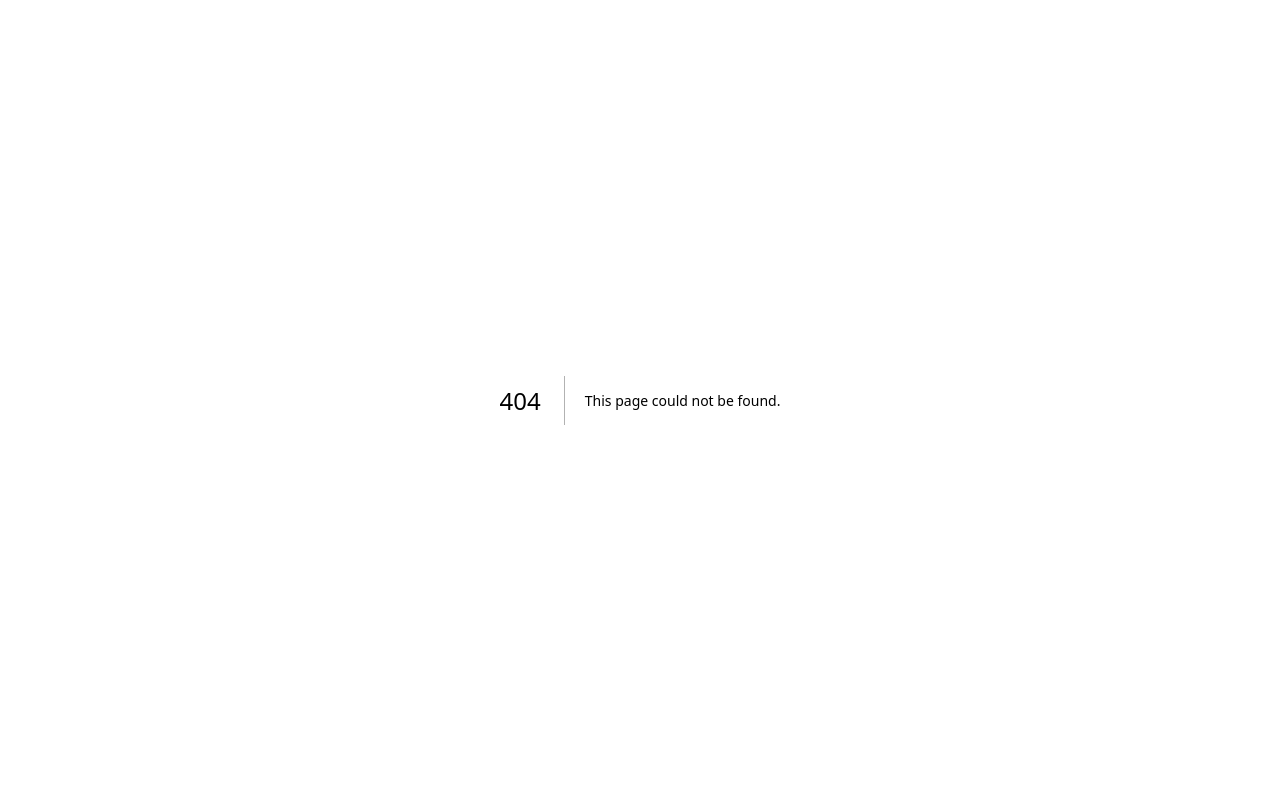
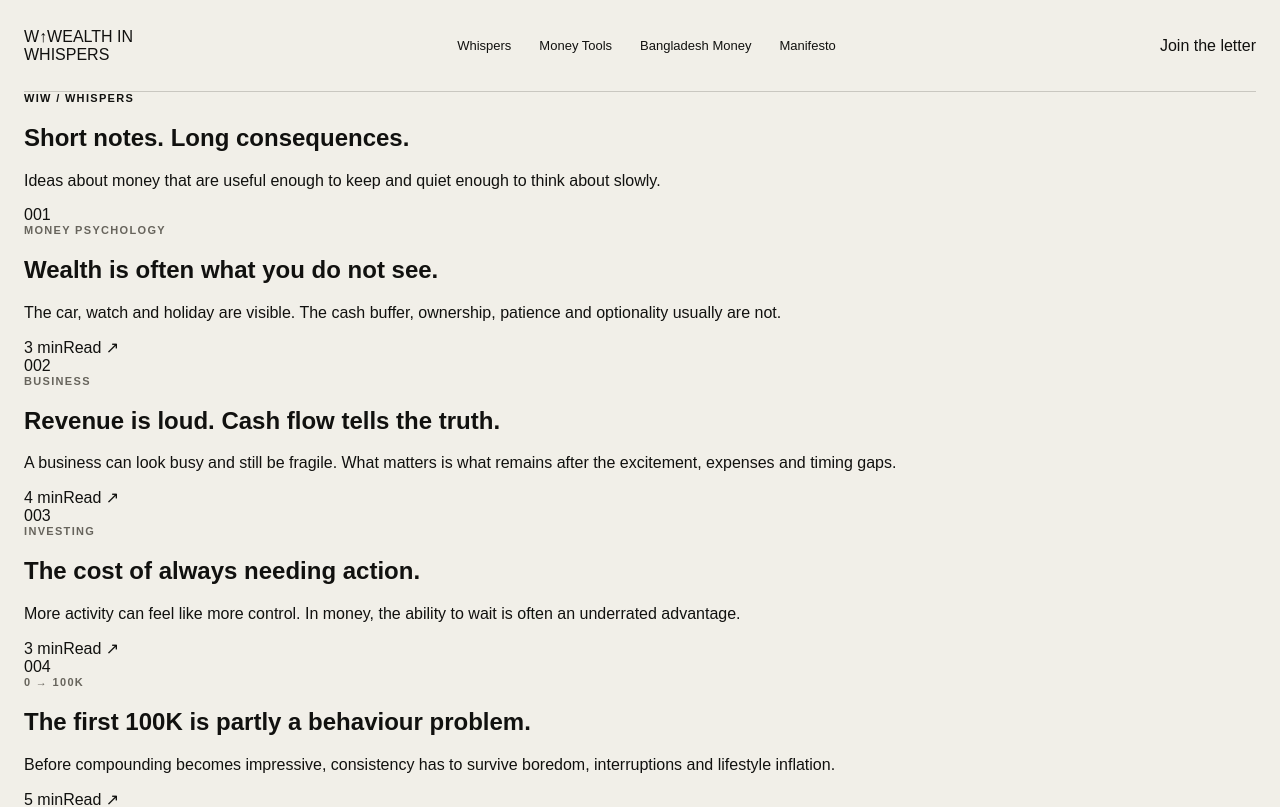
Before and after one commit to 000alimran/wiw, a Next.js app: page /whispers in a window 1280 px wide. Before the commit this address had no page. Shown: the top 807 px of the page. Built offline with nearby package versions, Linux system fonts and the light colour scheme.

Commit message:
feat: add app/whispers/page.tsx

```diff
--- /dev/null
+++ b/app/whispers/page.tsx
@@ -0,0 +1,44 @@
+import type { Metadata } from "next";
+import Link from "next/link";
+import SiteFooter from "@/components/SiteFooter";
+import SiteHeader from "@/components/SiteHeader";
+import { whispers } from "@/lib/content";
+
+export const metadata: Metadata = {
+  title: "Whispers",
+  description: "Short notes on money, behaviour, business, risk and investing.",
+};
+
+export default function WhispersPage() {
+  return (
+    <main>
+      <SiteHeader />
+      <section className="page-hero shell">
+        <p className="eyebrow">WIW / Whispers</p>
+        <h1>Short notes. Long consequences.</h1>
+        <p className="page-intro">
+          Ideas about money that are useful enough to keep and quiet enough to
+          think about slowly.
+        </p>
+      </section>
+
+      <section className="shell whisper-index">
+        {whispers.map((item) => (
+          <article className="whisper-row" key={item.slug}>
+            <div className="whisper-no">{item.number}</div>
+            <div>
+              <p className="kicker">{item.category}</p>
+              <h2>{item.title}</h2>
+              <p>{item.excerpt}</p>
+            </div>
+            <div className="whisper-meta">
+              <span>{item.readTime}</span>
+              <Link href={`/whispers/${item.slug}`}>Read ↗</Link>
+            </div>
+          </article>
+        ))}
+      </section>
+      <SiteFooter />
+    </main>
+  );
+}
```
